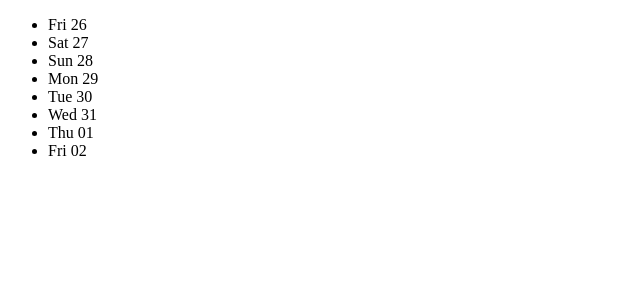
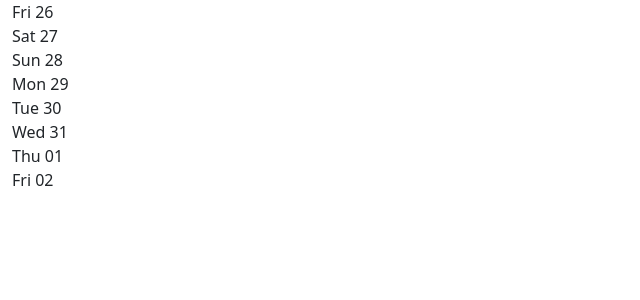
Before and after one commit to AkDmOl/sieben_project, a Django app: page /app_0/ in a window 1280 px wide. Shown: the top 300 px of the page, without its empty margins (0-640 px from the left). Run offline with Django 3.2, Linux system fonts and the light colour scheme; data that the repository does not hold is empty.

Commit message:
introduced bootstrap and the simplest layout

```diff
--- a/sieben/app_0/templates/app_0/index.html
+++ b/sieben/app_0/templates/app_0/index.html
@@ -1,19 +1,28 @@
+{% load static %}
+
 <!DOCTYPE html>
 <html lang="en">
     <head>
+        <!-- Bootstrap CSS -->
+        <link href="https://cdn.jsdelivr.net/npm/bootstrap@5.0.0-beta3/dist/css/bootstrap.min.css" rel="stylesheet" integrity="sha384-eOJMYsd53ii+scO/bJGFsiCZc+5NDVN2yr8+0RDqr0Ql0h+rP48ckxlpbzKgwra6" crossorigin="anonymous">
+        <!-- Custom CSS-->
+        <link rel="stylesheet" href="{% static 'css/calendar.css' %}">
+
         <title>Sieben Project</title>
     </head>
     <body>
-        <ul>
-            {% for day, events in calendar.items %}
-                <!-- https://docs.djangoproject.com/en/3.1/ref/templates/builtins/#date -->
-                <li> {{ day|date:"D d" }} </li>
-                <ul>
-                    {% for event in events %}
-                        <li> {{ event.place_name }} </li>
-                    {% endfor %}
-                </ul>
-            {% endfor %}
-        </ul>
+        {% for day, events in calendar.items %}
+            <div class="day_program">
+                <div class="container-fluid" id="date">
+                    <!-- https://docs.djangoproject.com/en/3.1/ref/templates/builtins/#date -->
+                    {{ day|date:"D d" }}
+                </div>
+                {% for event in events %}
+                    <div class="container-fluid" id="event">
+                        {{ event.place_name }}
+                    </div>
+                {% endfor %}
+            </div>
+        {% endfor %}
     </body>
 </html>
```
Also changed, not shown: sieben/app_0/static/css/calendar.css (added).
